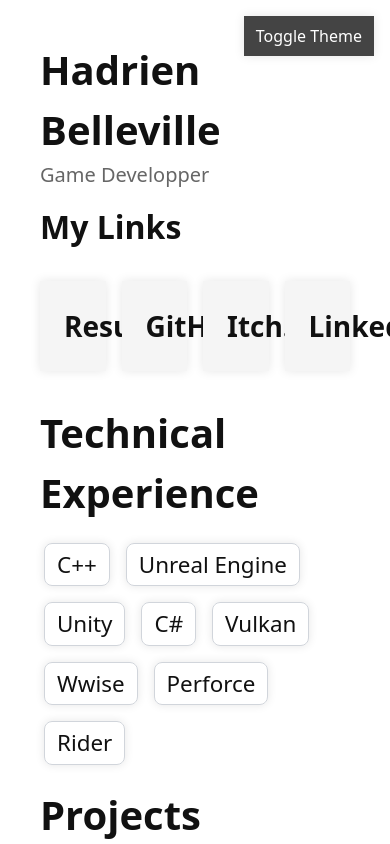
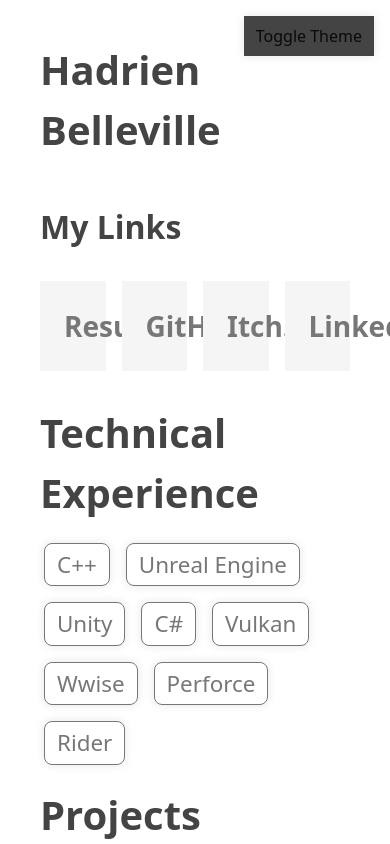
Before and after one commit to vraus/portfolio, a Next.js app: page / in a window 390 px wide. Shown: the top 844 px of the page. Built offline with nearby package versions, Linux system fonts and the light colour scheme.

Commit message:
diverse tests styles / video format

```diff
--- a/src/components/Links.tsx
+++ b/src/components/Links.tsx
@@ -7,22 +7,22 @@ export default function Links() {
                 <div className="grid grid-cols-4 md:grid-cols-4 gap-4 mt-4">
                     <a href="" target="_blank" rel="noopener noreferrer">
                         <div className="card">
-                            <h3 className="text-primary">Resume</h3>
+                            <h3 className="text-secondary">Resume</h3>
                         </div>
                     </a>
                     <a href="https://github.com/vraus" target="_blank" rel="noopener noreferrer">
                         <div className="card">
-                            <h3 className="text-primary">GitHub</h3>
+                            <h3 className="text-secondary">GitHub</h3>
                         </div>
                     </a>
                     <a href="https://vraus.itch.io" target="_blank" rel="noopener noreferrer">
                         <div className="card">
-                            <h3 className="text-primary">Itch.io</h3>
+                            <h3 className="text-secondary">Itch.io</h3>
                         </div>
                     </a>
                     <a href="https://www.linkedin.com/in/hadrien-belleville-b25463176/" target="_blank" rel="noopener noreferrer">
                         <div className="card">
-                            <h3 className="text-primary">Linkedin</h3>
+                            <h3 className="text-secondary">Linkedin</h3>
                         </div>
                     </a>
                 </div>
--- a/src/components/ProjectCard.tsx
+++ b/src/components/ProjectCard.tsx
@@ -5,18 +5,27 @@ type Project = (typeof projectsData)["projects"][number];
 
 export default function ProjectCard({ project }: { project: Project }) {
     return (
-        <div className="bg-secondary shadow-soft hover:shadow-strong transition-all cursor-pointer">
+        <div className="bg-secondary hover:shadow-strong transition-all cursor-pointer">
             <div className="relative">
-                <Image
-                    src={project.image}
-                    alt={project.title}
-                    className="w-full h-100 object-cover"
-                    width={600}
-                    height={100}
-                    aria-hidden="true"
-                    unoptimized={true}
-                />
-                <img src={project.image} alt={project.title} className="w-full h-100 object-cover" width={600} height={100} aria-hidden="true" />
+                <div>
+                    {project.image.includes(".webm") ? (
+                    <video src={project.image}
+                        className="w-full h-160 object-cover cursor-pointer"
+                        width={600}
+                        height={160}
+                        autoPlay
+                        loop
+                        muted
+                    />) : (
+                    <Image
+                        src={project.image}
+                        alt={`Illustration ${project.title}`}
+                        className="w-full h-100 object-cover cursor-pointer"
+                        width={600}
+                        height={100}
+                        unoptimized={true}
+                    />)}
+                </div>
                 <div className="absolute bottom-0 w-full bg-opacity-50 p-2 flex justify-between items-center  text-white additional-info">
                     <span>{project.team_size}</span>
                     <span>{project.duration}</span>
@@ -26,7 +35,7 @@ export default function ProjectCard({ project }: { project: Project }) {
             <div className="p-4 text-justify">
                 <h2>{project.title} - {project.date}</h2>
                 <h3 className="mb-2">{project.role}</h3>
-                <p className="text-secondary">{project.short_description}</p>
+                <p className="">{project.short_description}</p>
             </div>
         </div>
     );
--- a/src/data/projects.json
+++ b/src/data/projects.json
@@ -34,22 +34,22 @@
         },
         {
           "name": "Pursuit / Evade",
-          "description": "Brève explication",
+          "description": null,
           "media": "./gifs/SteeringLab/PursuitEvade.gif"
         },
         {
           "name": "Paths Behaviors",
-          "description": "Brève explication",
+          "description": null,
           "media": "./gifs/SteeringLab/PathMode.gif"
         },
         {
           "name": "Path Finding / Avoidance",
-          "description": "Brève explication",
+          "description": null,
           "media": "./gifs/SteeringLab/PathFinding.gif"
         },
         {
           "name": "Planner",
-          "description": "Brève explication",
+          "description": null,
           "media": null
         }
       ],
@@ -205,7 +205,7 @@
         {
           "name": "Scale and Rotation Transformations",
           "description": "The next step is to add scale and rotation transformations to the triangle. This involves creating a transformation matrix and using it to transform the triangle's vertices.",
-          "media": "./gifs/PercivalEngine/rotation_scale_transform.gif"
+          "media": "./webms/PercivalEngine/rotation_scale_translation.webm"
         },
         {
           "name": "Gravity System",
--- a/src/styles/globals.css
+++ b/src/styles/globals.css
@@ -3,11 +3,10 @@
 :root {
   --color-background: #ffffff; /* Blanc */
   --color-background-alt: #f5f5f5; /* Gris clair */
-  --color-border: #d1d5db; /* Gris moyen */
+  --color-background-hover: #e9e9e9;
 
   --color-primary: #444; /* Gris foncé */
   --color-primary-hover: #333; /* Gris plus foncé */
-  --color-primary-lighter: #666; /* Gris moyen */
 
   --color-secondary: #777; /* Gris intermédiaire */
   --color-secondary-hover: #555; /* Gris plus foncé */
@@ -15,9 +14,8 @@
   --color-accent: #aaa; /* Gris clair */
   --color-accent-hover: #888; /* Gris moyen */
 
-  --color-text-primary: #111; /* Presque noir */
-  --color-text-secondary: #666; /* Gris moyen */
-  --color-text-inverted: #ffffff; /* Blanc (pour fond foncé) */
+  --color-text-paragraph: #fff;
+  --color-text-inverted: #0a0a0a;
 
   --color-success: #4a4a4a; /* Gris foncé */
   --color-warning: #777; /* Gris intermédiaire */
@@ -33,36 +31,35 @@
 
 /* 🌓 Mode sombre - Noir & Violet Néon */
 .dark {
-  /* 🎨 Palette principale */
-  --color-background: #0a0a0a; /* Noir profond */
-  --color-background-alt: #161616; /* Noir légèrement éclairci */
-  --color-border: #3a0057; /* Violet très sombre */
+  /* Background */
+  --color-background: #191716;
+  --color-background-lighter: #1f1c1a;
+  --color-background-alt: #272422;
+  --color-background-hover: #2c2926;
+  --color-background-secondary: #d4d4d4;
 
   /* 🌟 Couleurs principales */
-  --color-primary: #8a2be2; /* Violet électrique */
-  --color-primary-hover: #9b30ff; /* Violet plus clair */
-  --color-primary-lighter: #b66dff; /* Lavande néon */
+  --color-primary: #7FB3C7;
+  --color-primary-hover: #709eb0;
 
-  --color-secondary: #e8d3ff;
-  --color-secondary-hover: #c09ee4;
+  --color-secondary: #ECCBD9;
+  --color-secondary-hover: #ddbac9;
 
   /* 🔥 Accents */
-  --color-accent: #ff00ff; /* Magenta néon */
-  --color-accent-hover: #ff66ff; /* Rose flashy */
+  --color-accent: #DB5461;
+  --color-accent-hover: #ff66ff;
 
   /* 🖊️ Texte */
-  --color-text-primary: #954ada; /* Lavande très clair pour bon contraste */
-  --color-text-secondary: #e6e6fa; /* Violet pâle pour les textes secondaires */
-  --color-text-inverted: #0a0a0a; /* Noir pour les zones très claires */
+  --color-text-paragraph: #fff;
+  --color-text-inverted: #0a0a0a;
 
-  /* ✅ États (ex: boutons, alertes...) */
-  --color-success: #33ff99; /* Vert néon */
-  --color-warning: #ffcc00; /* Jaune lumineux */
-  --color-error: #ff0044; /* Rouge néon */
+  /* States */
+  --color-success: #33ff99;
+  --color-warning: #ffcc00;
+  --color-error: #ff0044;
 
-  /* ✨ Ombres */
-  --shadow-soft: 0 0px 10px rgba(138, 43, 226, 0.3); /* Ombre violette douce */
-  --shadow-strong: 0 0px 20px rgba(255, 0, 255, 0.4); /* Ombre magenta intense */
+  --shadow-soft: 0 0px 10px rgba(255, 255, 255, 0.1);
+  --shadow-strong: 0 0px 20px rgba(0, 0, 0, 0.2);
 }
 
 
@@ -74,8 +71,9 @@
 .bg-accent { background-color: var(--color-accent); }
 
 /* Textes */
-.text-primary { color: var(--color-text-primary); }
-.text-secondary { color: var(--color-text-secondary); }
+.text-primary { color: var(--color-primary); }
+.text-secondary { color: var(--color-secondary); }
+.text-paragraph { color: var(--color-text-paragraph); }
 .text-background { color: var(--color-background); }
 .text-white { color:rgb(255, 255, 255); }
 
@@ -119,8 +117,8 @@
 
 .tech-tag {
   text-align: center;
-  border-color: var(--color-border);
-  color: var(--color-text-primary);
+  border-color: var(--color-secondary);
+  color: var(--color-secondary);
   border-radius: 0.5rem;
   padding: 0.25rem 0.75rem;
   margin: 0.25rem;
@@ -130,13 +128,22 @@
   box-shadow: var(--shadow-soft);
 }
 
+.detail-tech-tag {
+  text-align: center;
+  background-color: var(--color-background-secondary);
+  color: var(--color-text-inverted);
+  border-radius: 0.5rem;
+  padding: 0.25rem 0.75rem;
+  font-weight: 500;
+}
+
 .link-primary {
   background-color: var(--color-background-alt);
   color: var(--color-text-inverted);
 }
 
 .link-primary:hover {
-  background-color: var(--color-border);
+  background-color: var(--color-background-hover);
 }
 
 /* Layout */
@@ -151,13 +158,6 @@
 .card {
   background: var(--color-background-alt);
   padding: 1.5rem;
-  box-shadow: var(--shadow-soft);
-}
-
-.card-secondary {
-  background: var(--color-primary-hover);
-  padding: 1.5rem;
-  box-shadow: var(--shadow-soft);
 }
 
 /* Responsive Grid */
@@ -169,31 +169,37 @@
 
 .additional-info {
   background-color: rgb(0, 0, 0);
-  color: var(text-white);
+  color: var(color-text-paragraph);
 }
 
 /* Texts */
 h1 {
   font-size: 2.5rem;
   font-weight: bold;
-  color: var(--color-text-primary);
+  color: var(--color-primary);
 }
 
 h2 {
   font-size: 2rem;
   font-weight: bold;
-  color: var(--color-text-primary);
+  color: var(--color-primary);
 }
 
 h3 {
   font-size: 1.75rem;
   font-weight: bold;
-  color: var(--color-text-secondary);
+  color: var(--color-primary);
+}
+
+h4 {
+  font-size: 1.5rem;
+  font-weight: bold;
+  color: var(--color-primary);
 }
 
 p {
   font-size: 1.25rem;
-  color: var(--color-text-secondary);
+  color: var(--color-text-paragraph);
 }
 
 /* Utils */
@@ -207,7 +213,7 @@ p {
 
 /* Scrollbar personnalisée pour la modale */
 .modal-content {
-  background-color: var(--color-background);
+  background-color: var(--color-background-lighter);
   overflow-y: auto;
   scrollbar-width: thin;
   scrollbar-color: var(--color-accent) var(--color-secondary);
```
Also changed, not shown: src/components/Modal.tsx (+25 -14 lines), 1 other file (tests, documents, lock files or other folders).
